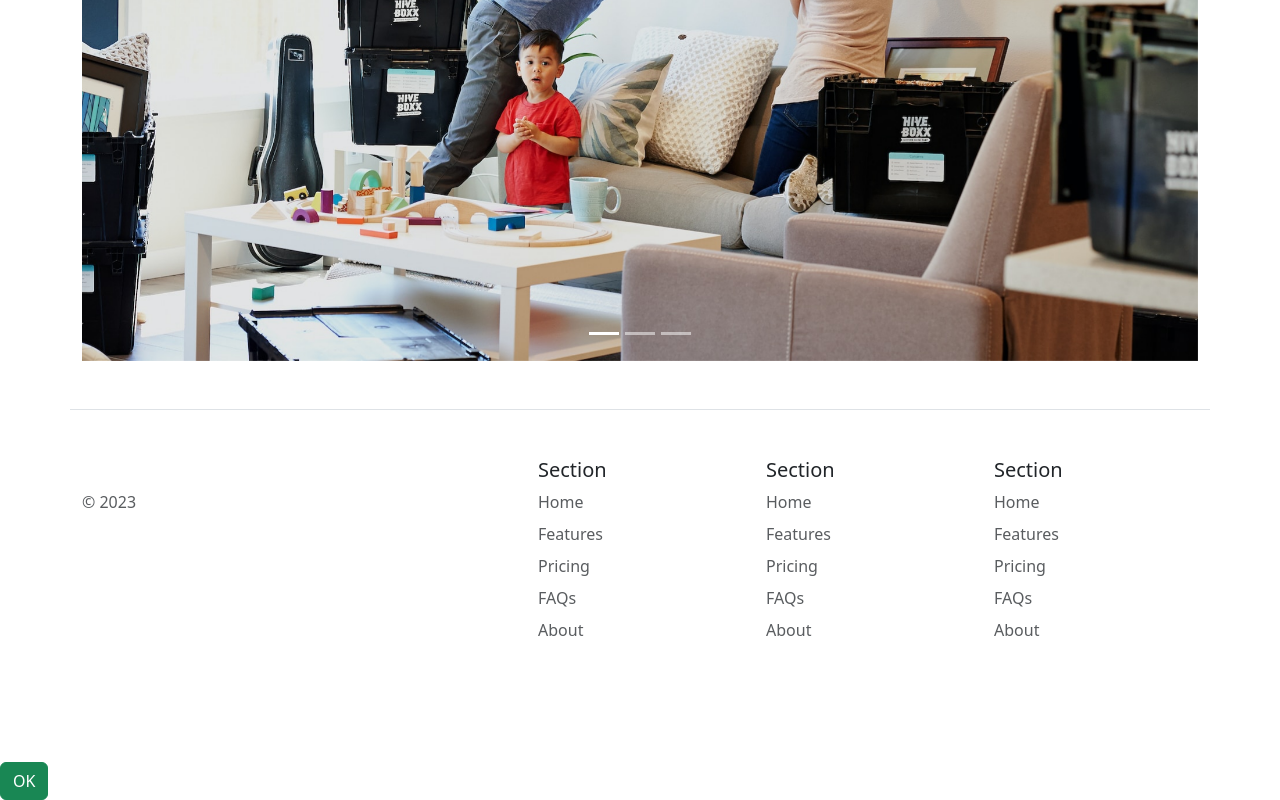
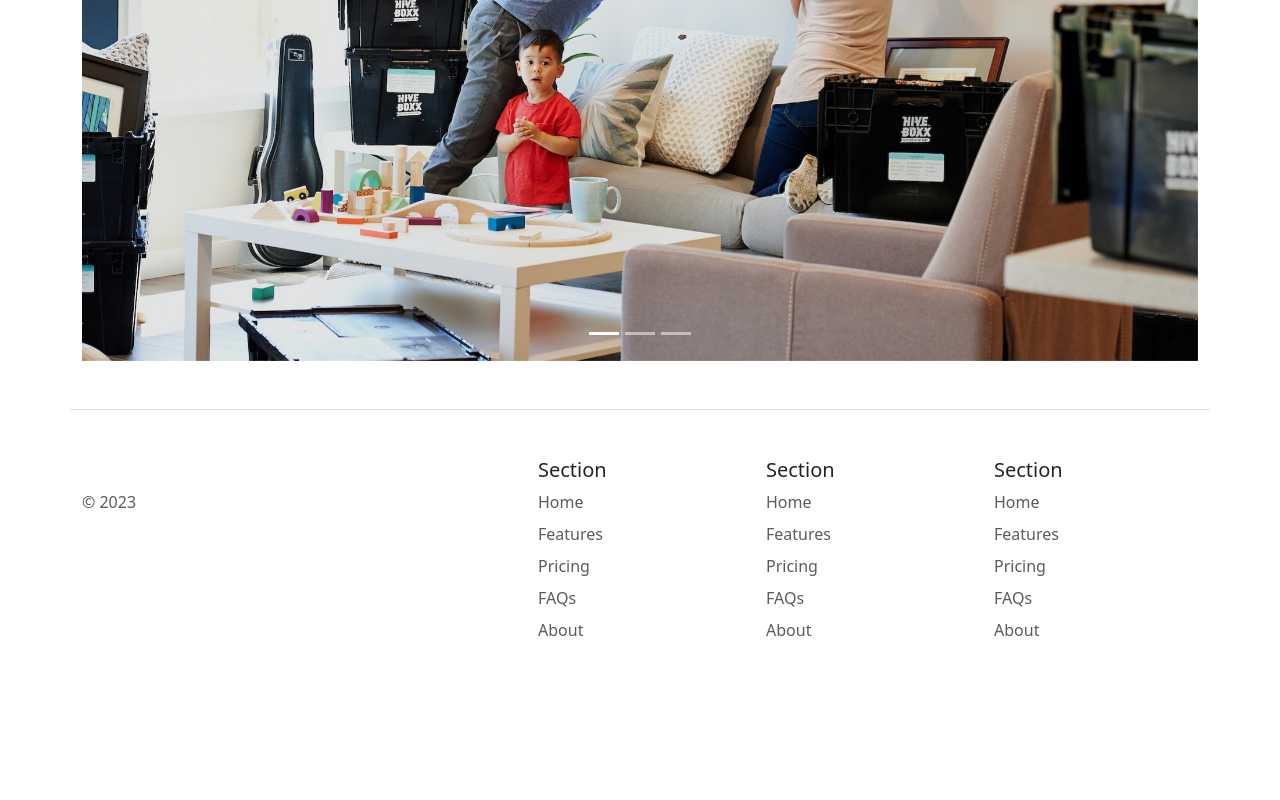
Before and after one commit to Anupam2601/Move_It, a plain HTML site: page index.html in a window 1280 px wide. Shown: the part 1838-2638 px from the top of the page. After the commit the page ends 2600 px from the top, so only its background shows below. Drawn offline with nearby package versions, Linux system fonts and the light colour scheme.

Commit message:
Add files via upload

```diff
--- a/index.html
+++ b/index.html
@@ -192,9 +192,6 @@
         </div>
       </footer>
     </div>
-
-    <button type="button" class="btn btn-success">OK</button>
-
     <script src="https://cdn.jsdelivr.net/npm/bootstrap@5.3.1/dist/js/bootstrap.bundle.min.js"
     integrity="sha384-HwwvtgBNo3bZJJLYd8oVXjrBZt8cqVSpeBNS5n7C8IVInixGAoxmnlMuBnhbgrkm" crossorigin="anonymous"></script>
   </body>
```
